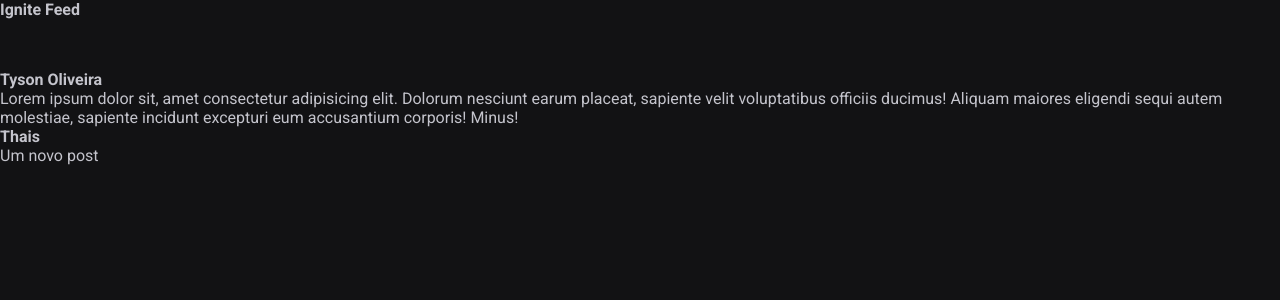
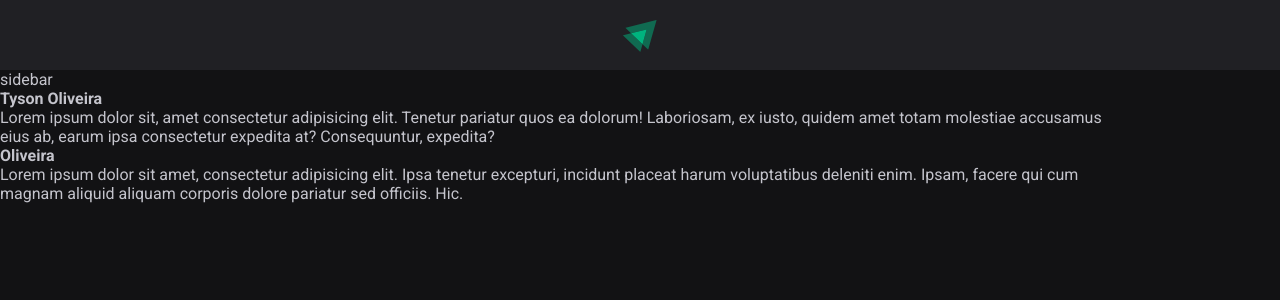
Before and after one commit to tysonOliveira/ReactJS-feed, a React (Vite) app: page / in a window 1280 px wide. Shown: the top 300 px of the page. Built offline with nearby package versions, Linux system fonts and the light colour scheme.

Commit message:
module.css

```diff
--- a/src/App.jsx
+++ b/src/App.jsx
@@ -1,5 +1,7 @@
 import { Header } from './components/Header';
 import { Post } from './Post';
+
+import styles from './App.module.css';
 
 import './global.css';
 
@@ -8,15 +10,21 @@ export function App() {
     <div>
       <Header />
 
-      <Post
-        author="Tyson Oliveira"
-        content="Lorem ipsum dolor sit, amet consectetur adipisicing elit. Dolorum nesciunt earum     placeat, sapiente velit voluptatibus officiis ducimus! Aliquam maiores eligendi sequi autem molestiae, sapiente incidunt excepturi eum accusantium corporis! Minus!"
-      />
-
-      <Post
-        author="Thais"
-        content="Um novo post"
-      />
+      <div className={styles.wrapper} >
+        <aside>
+          sidebar
+        </aside>
+        <main>
+          <Post
+            author="Tyson Oliveira"
+            content="Lorem ipsum dolor sit, amet consectetur adipisicing elit. Tenetur pariatur quos ea dolorum! Laboriosam, ex iusto, quidem amet totam molestiae accusamus eius ab, earum ipsa consectetur expedita at? Consequuntur, expedita?"
+          />
+          <Post
+            author="Oliveira"
+            content="Lorem ipsum dolor sit amet, consectetur adipisicing elit. Ipsa tenetur excepturi, incidunt placeat harum voluptatibus deleniti enim. Ipsam, facere qui cum magnam aliquid aliquam corporis dolore pariatur sed officiis. Hic."
+          />
+        </main>
+      </div>
     </div>
   )
 }
--- /dev/null
+++ b/src/App.module.css
@@ -0,0 +1,3 @@
+.wrapper {
+  max-width: 70rem;
+}
--- a/src/components/Header.jsx
+++ b/src/components/Header.jsx
@@ -1,9 +1,11 @@
 import styles from './Header.module.css';
+
+import igniteLogo from '../assets/ignite-logo.svg';
 
 export function Header() {
   return (
     <header className={styles.header}>
-      <strong >Ignite Feed</strong>
+      <img src={igniteLogo} alt="Logotipo do Ignite" />
     </header>
   );
 }
--- a/src/components/Header.module.css
+++ b/src/components/Header.module.css
@@ -1,4 +1,11 @@
 .header {
+  background: var(--gray-800);
+  display: flex;
+  justify-content: center;
+  height: 70px;
+  padding: 1.25rem 0;
+}
 
-  height: 70px;
+.header img {
+  height: 2rem;
 }
```
Also changed, not shown: src/assets/ignite-logo.svg (added), 1 other file (tests, documents, lock files or other folders).
